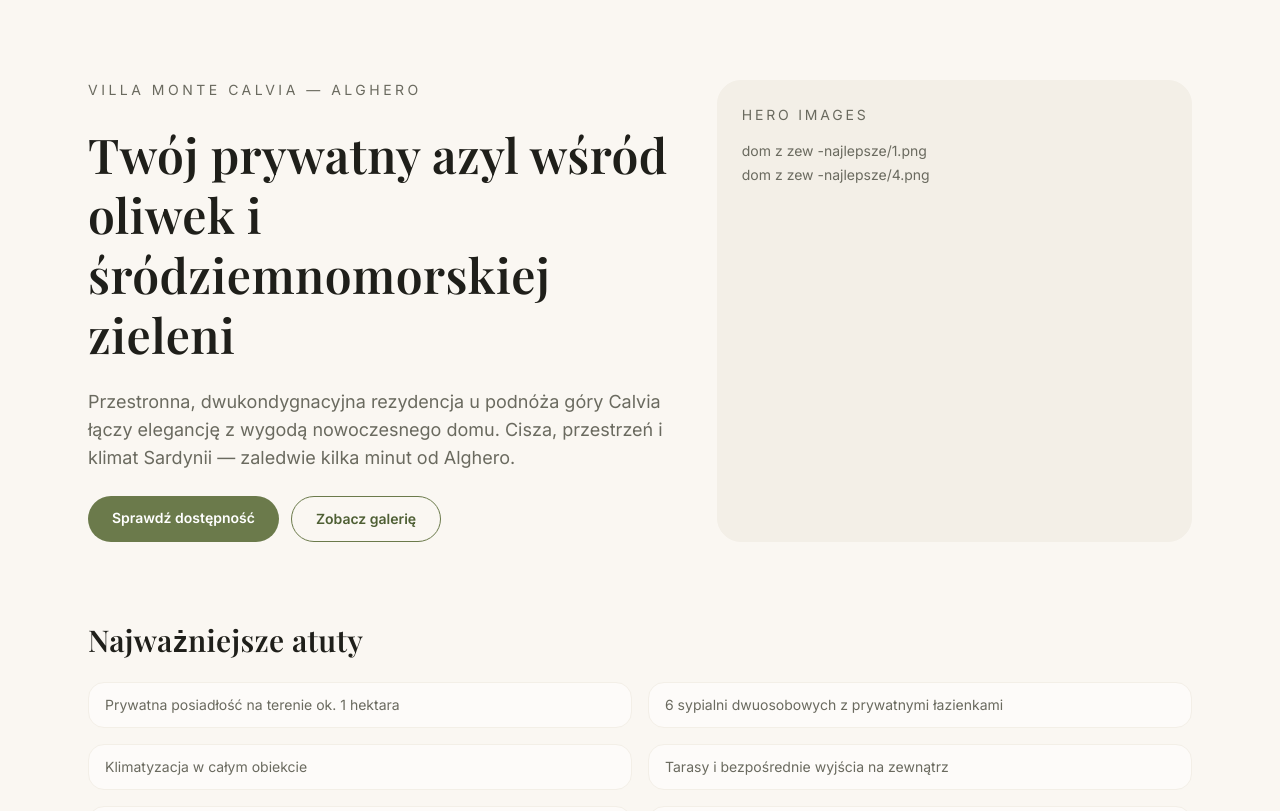
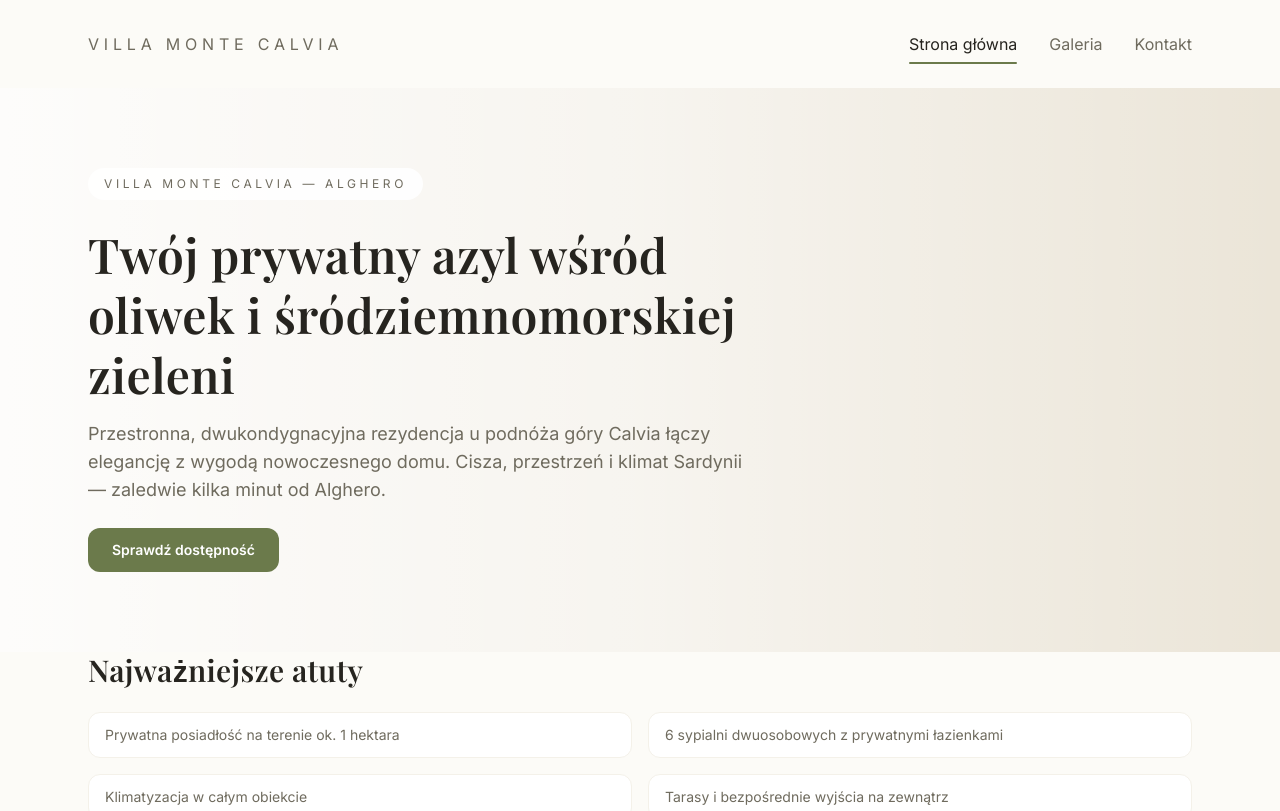
Before and after one commit to mabargiel/alghero-villa-site, a Next.js app in the folder app/: page / in a window 1280 px wide. Shown: the top 811 px of the page. Built offline with nearby package versions, Linux system fonts and the light colour scheme; a web font is replaced by a local one.

Commit message:
refine hero and gallery experience
Co-authored-by: Cursor <cursoragent@cursor.com>

```diff
--- /dev/null
+++ b/app/src/app/gallery/GalleryClient.tsx
@@ -0,0 +1,192 @@
+"use client";
+
+import {useEffect, useMemo, useState} from "react";
+import type {GalleryImage} from "@/lib/sanity/queries";
+
+type Props = {
+  images: GalleryImage[];
+};
+
+export default function GalleryClient({images}: Props) {
+  const [activeIndex, setActiveIndex] = useState<number | null>(null);
+  const [nextIndex, setNextIndex] = useState<number | null>(null);
+  const [isTransitioning, setIsTransitioning] = useState(false);
+  const [touchStartX, setTouchStartX] = useState<number | null>(null);
+
+  const hasLightbox = activeIndex !== null;
+  const activeImage = useMemo(
+    () => (activeIndex === null ? null : images[activeIndex]),
+    [activeIndex, images],
+  );
+  const nextImage = useMemo(
+    () => (nextIndex === null ? null : images[nextIndex]),
+    [nextIndex, images],
+  );
+
+  function openLightbox(index: number) {
+    setActiveIndex(index);
+  }
+
+  function closeLightbox() {
+    setActiveIndex(null);
+    setNextIndex(null);
+    setIsTransitioning(false);
+  }
+
+  function showImage(targetIndex: number) {
+    if (targetIndex < 0 || targetIndex >= images.length || isTransitioning) {
+      return;
+    }
+    setNextIndex(targetIndex);
+    setIsTransitioning(true);
+    window.setTimeout(() => {
+      setActiveIndex(targetIndex);
+      setNextIndex(null);
+      setIsTransitioning(false);
+    }, 220);
+  }
+
+  function showNext() {
+    if (activeIndex === null) return;
+    showImage((activeIndex + 1) % images.length);
+  }
+
+  function showPrev() {
+    if (activeIndex === null) return;
+    showImage((activeIndex - 1 + images.length) % images.length);
+  }
+
+  useEffect(() => {
+    if (!hasLightbox) return;
+
+    function onKeyDown(event: KeyboardEvent) {
+      if (event.key === "Escape") closeLightbox();
+      if (event.key === "ArrowRight") showNext();
+      if (event.key === "ArrowLeft") showPrev();
+    }
+
+    window.addEventListener("keydown", onKeyDown);
+    return () => window.removeEventListener("keydown", onKeyDown);
+  }, [hasLightbox, activeIndex]);
+
+  return (
+    <>
+      <div className="columns-1 gap-3 sm:columns-2 lg:columns-3">
+        {images.map((image, index) => {
+          const aspectRatio =
+            image.image.asset.metadata?.dimensions?.aspectRatio;
+          return (
+            <figure
+              key={image._key}
+              className="group mb-3 break-inside-avoid overflow-hidden rounded-xl border border-[var(--surface)] bg-white shadow-sm transition hover:shadow-md"
+            >
+              <button
+                className="block w-full text-left"
+                type="button"
+                onClick={() => openLightbox(index)}
+                aria-label="Open image"
+              >
+                <div
+                  className="w-full bg-[var(--surface)]"
+                  style={aspectRatio ? {aspectRatio} : undefined}
+                >
+                  {/* eslint-disable-next-line @next/next/no-img-element */}
+                  <img
+                    src={image.image.asset.url}
+                    alt={image.altText}
+                    className="h-full w-full object-cover transition duration-300 group-hover:scale-[1.01]"
+                    loading="lazy"
+                  />
+                </div>
+              </button>
+              {(image.title || image.caption) && (
+                <figcaption className="px-4 py-3 text-sm text-[var(--muted)]">
+                  {image.title || image.caption}
+                </figcaption>
+              )}
+            </figure>
+          );
+        })}
+      </div>
+
+      {hasLightbox && activeImage && (
+        <div
+          className="fixed inset-0 z-50 flex items-center justify-center bg-black/90 px-4 py-10 text-white"
+          role="dialog"
+          aria-modal="true"
+          onClick={closeLightbox}
+          onTouchStart={(event) => {
+            setTouchStartX(event.touches[0]?.clientX ?? null);
+          }}
+          onTouchEnd={(event) => {
+            if (touchStartX === null) return;
+            const touchEndX = event.changedTouches[0]?.clientX ?? touchStartX;
+            const deltaX = touchEndX - touchStartX;
+            if (deltaX > 50) showPrev();
+            if (deltaX < -50) showNext();
+            setTouchStartX(null);
+          }}
+        >
+          <div
+            className="relative w-full max-w-5xl"
+            onClick={(event) => event.stopPropagation()}
+          >
+            <div className="relative mx-auto flex max-h-[80vh] items-center justify-center">
+              {/* Active image */}
+              <div
+                className={`transition-opacity duration-200 ${
+                  isTransitioning ? "opacity-0" : "opacity-100"
+                }`}
+              >
+                {/* eslint-disable-next-line @next/next/no-img-element */}
+                <img
+                  src={activeImage.image.asset.url}
+                  alt={activeImage.altText}
+                  className="max-h-[80vh] w-auto rounded-2xl"
+                />
+              </div>
+
+              {/* Next image for cross-fade */}
+              {nextImage && (
+                <div className="absolute inset-0 flex items-center justify-center">
+                  {/* eslint-disable-next-line @next/next/no-img-element */}
+                  <img
+                    src={nextImage.image.asset.url}
+                    alt={nextImage.altText}
+                    className={`max-h-[80vh] w-auto rounded-2xl transition-opacity duration-200 ${
+                      isTransitioning ? "opacity-100" : "opacity-0"
+                    }`}
+                  />
+                </div>
+              )}
+            </div>
+
+
+            <button
+              className="absolute left-0 top-1/2 -translate-y-1/2 rounded-lg bg-white/10 px-4 py-2 text-sm transition hover:bg-white/20"
+              type="button"
+              onClick={showPrev}
+            >
+              ←
+            </button>
+            <button
+              className="absolute right-0 top-1/2 -translate-y-1/2 rounded-lg bg-white/10 px-4 py-2 text-sm transition hover:bg-white/20"
+              type="button"
+              onClick={showNext}
+            >
+              →
+            </button>
+            <button
+              className="absolute right-0 top-0 rounded-lg bg-white/10 px-3 py-1 text-sm transition hover:bg-white/20"
+              type="button"
+              onClick={closeLightbox}
+              aria-label="Close"
+            >
+              ✕
+            </button>
+          </div>
+        </div>
+      )}
+    </>
+  );
+}
--- a/app/src/app/gallery/page.tsx
+++ b/app/src/app/gallery/page.tsx
@@ -1,4 +1,5 @@
 import {getGallery} from "@/lib/sanity/queries";
+import GalleryClient from "./GalleryClient";
 
 export default async function GalleryPage() {
   const gallery = await getGallery();
@@ -23,36 +24,7 @@ export default async function GalleryPage() {
           Dodaj zdjęcia w Sanity Studio, aby pojawiły się w galerii.
         </div>
       ) : (
-        <div className="columns-1 gap-6 sm:columns-2 lg:columns-3">
-          {images.map((image) => {
-            const aspectRatio =
-              image.image.asset.metadata?.dimensions?.aspectRatio;
-            return (
-              <figure
-                key={image._key}
-                className="mb-6 break-inside-avoid overflow-hidden rounded-2xl border border-[var(--surface)] bg-white/70"
-              >
-                <div
-                  className="w-full bg-[var(--surface)]"
-                  style={aspectRatio ? {aspectRatio} : undefined}
-                >
-                  {/* eslint-disable-next-line @next/next/no-img-element */}
-                  <img
-                    src={image.image.asset.url}
-                    alt={image.altText}
-                    className="h-full w-full object-cover"
-                    loading="lazy"
-                  />
-                </div>
-                {(image.title || image.caption) && (
-                  <figcaption className="px-4 py-3 text-sm text-[var(--muted)]">
-                    {image.title || image.caption}
-                  </figcaption>
-                )}
-              </figure>
-            );
-          })}
-        </div>
+        <GalleryClient images={images} />
       )}
     </main>
   );
--- a/app/src/app/globals.css
+++ b/app/src/app/globals.css
@@ -1,10 +1,11 @@
 @import "tailwindcss";
 
 :root {
-  --background: #faf7f2;
-  --foreground: #1f1f1a;
-  --muted: #6a6a5f;
-  --surface: #f3efe7;
+  --background: #fcfbf7;
+  --foreground: #26241f;
+  --muted: #6f6b5e;
+  --surface: #f4f1e9;
+  --surface-strong: #ebe5d8;
   --accent: #6b7a4b;
   --accent-strong: #4e5f34;
 }
@@ -14,18 +15,13 @@
   --color-foreground: var(--foreground);
   --color-muted: var(--muted);
   --color-surface: var(--surface);
+  --color-surface-strong: var(--surface-strong);
   --color-accent: var(--accent);
   --color-accent-strong: var(--accent-strong);
   --font-sans: var(--font-inter);
   --font-serif: var(--font-playfair);
 }
 
-@media (prefers-color-scheme: dark) {
-  :root {
-    --background: #0a0a0a;
-    --foreground: #ededed;
-  }
-}
 
 body {
   background: var(--background);
--- a/app/src/app/layout.tsx
+++ b/app/src/app/layout.tsx
@@ -1,5 +1,6 @@
 import type { Metadata } from "next";
 import { Inter, Playfair_Display } from "next/font/google";
+import TopNav from "@/components/TopNav";
 import "./globals.css";
 
 const inter = Inter({
@@ -31,6 +32,7 @@ export default function RootLayout({
       <body
         className={`${inter.variable} ${playfair.variable} antialiased`}
       >
+        <TopNav />
         {children}
       </body>
     </html>
--- a/app/src/app/page.tsx
+++ b/app/src/app/page.tsx
@@ -30,7 +30,7 @@ function SectionPlaceholder({
   files: string[];
 }) {
   return (
-    <div className="rounded-3xl border border-[var(--surface)] bg-[var(--surface)] p-6">
+    <div className="rounded-2xl border border-[var(--surface)] bg-[var(--surface)] p-6">
       <p className="text-sm uppercase tracking-[0.2em] text-[var(--muted)]">
         {label}
       </p>
@@ -46,35 +46,32 @@ function SectionPlaceholder({
 export default function HomePage() {
   return (
     <main className="bg-[var(--background)] text-[var(--foreground)]">
-      <section className="mx-auto grid min-h-[70vh] max-w-6xl gap-12 px-6 py-20 md:grid-cols-[1.1fr_0.9fr]">
-        <div className="flex flex-col justify-center gap-6">
-          <p className="text-sm uppercase tracking-[0.25em] text-[var(--muted)]">
+      <section className="relative min-h-[70vh] w-full overflow-hidden">
+        <div className="absolute inset-0 bg-[var(--surface-strong)]" />
+        <div className="absolute inset-0 bg-gradient-to-r from-white/90 via-white/60 to-transparent" />
+        <div className="relative z-10 mx-auto flex min-h-[70vh] max-w-6xl items-center px-6 py-20">
+          <div className="max-w-2xl">
+            <div className="inline-flex items-center gap-2 rounded-full bg-white/90 px-4 py-2 text-xs uppercase tracking-[0.3em] text-[var(--muted)]">
               Villa Monte Calvia — Alghero
-          </p>
-          <h1 className="text-4xl font-semibold leading-tight md:text-5xl">
+            </div>
+            <h1 className="mt-6 text-4xl font-semibold leading-tight md:text-5xl">
               Twój prywatny azyl wśród oliwek i śródziemnomorskiej zieleni
             </h1>
-          <p className="text-base text-[var(--muted)] md:text-lg">
+            <p className="mt-4 text-base text-[var(--muted)] md:text-lg">
               Przestronna, dwukondygnacyjna rezydencja u podnóża góry Calvia łączy
               elegancję z wygodą nowoczesnego domu. Cisza, przestrzeń i klimat
               Sardynii — zaledwie kilka minut od Alghero.
             </p>
-          <div className="flex flex-wrap gap-3">
+            <div className="mt-6 flex flex-wrap gap-3">
               <a
-              className="rounded-full bg-[var(--accent)] px-6 py-3 text-sm font-semibold text-white transition hover:bg-[var(--accent-strong)]"
+                className="rounded-xl bg-[var(--accent)] px-6 py-3 text-sm font-semibold text-white transition hover:bg-[var(--accent-strong)]"
                 href="/contact"
               >
                 Sprawdź dostępność
               </a>
-            <a
-              className="rounded-full border border-[var(--accent)] px-6 py-3 text-sm font-semibold text-[var(--accent-strong)] transition hover:border-[var(--accent-strong)]"
-              href="/gallery"
-            >
-              Zobacz galerię
-            </a>
             </div>
           </div>
-        <SectionPlaceholder label="Hero images" files={sectionImages.hero} />
+        </div>
       </section>
 
       <section className="mx-auto max-w-6xl px-6 pb-16">
@@ -85,7 +82,7 @@ export default function HomePage() {
           {highlights.map((item) => (
             <li
               key={item}
-              className="rounded-2xl border border-[var(--surface)] bg-white/60 px-4 py-3 text-sm text-[var(--muted)]"
+              className="rounded-xl border border-[var(--surface)] bg-white px-4 py-3 text-sm text-[var(--muted)]"
             >
               {item}
             </li>
@@ -174,7 +171,7 @@ export default function HomePage() {
           {amenities.map((item) => (
             <li
               key={item}
-              className="rounded-2xl border border-[var(--surface)] bg-white/60 px-4 py-3 text-sm text-[var(--muted)]"
+              className="rounded-xl border border-[var(--surface)] bg-white px-4 py-3 text-sm text-[var(--muted)]"
             >
               {item}
             </li>
@@ -183,7 +180,7 @@ export default function HomePage() {
       </section>
 
       <section className="mx-auto max-w-6xl px-6 pb-24">
-        <div className="rounded-3xl bg-[var(--surface)] p-10 text-center">
+        <div className="rounded-2xl bg-[var(--surface)] p-10 text-center">
           <h2 className="text-2xl font-semibold md:text-3xl">
             Zapraszamy do Villa Monte Calvia
           </h2>
@@ -192,7 +189,7 @@ export default function HomePage() {
             prywatność i śródziemnomorski styl życia.
           </p>
           <a
-            className="mt-6 inline-flex rounded-full bg-[var(--accent)] px-6 py-3 text-sm font-semibold text-white transition hover:bg-[var(--accent-strong)]"
+            className="mt-6 inline-flex rounded-xl bg-[var(--accent)] px-6 py-3 text-sm font-semibold text-white transition hover:bg-[var(--accent-strong)]"
             href="/contact"
           >
             Skontaktuj się z nami
--- /dev/null
+++ b/app/src/components/TopNav.tsx
@@ -0,0 +1,45 @@
+"use client";
+
+import Link from "next/link";
+import { usePathname } from "next/navigation";
+
+const navItems = [
+  { href: "/", label: "Strona główna" },
+  { href: "/gallery", label: "Galeria" },
+  { href: "/contact", label: "Kontakt" },
+];
+
+export default function TopNav() {
+  const pathname = usePathname();
+
+  return (
+    <header className="mx-auto flex w-full max-w-6xl items-center justify-between px-6 py-8">
+      <div className="text-base uppercase tracking-[0.3em] text-[var(--muted)]">
+        Villa Monte Calvia
+      </div>
+      <nav className="flex items-center gap-8 text-base text-[var(--muted)]">
+        {navItems.map((item) => {
+          const isActive = pathname === item.href;
+          return (
+            <Link
+              key={item.href}
+              href={item.href}
+              className={`relative transition ${
+                isActive
+                  ? "text-[var(--foreground)]"
+                  : "hover:text-[var(--foreground)]"
+              }`}
+            >
+              {item.label}
+              <span
+                className={`absolute -bottom-2 left-0 h-[2px] w-full rounded-full bg-[var(--accent)] transition ${
+                  isActive ? "opacity-100" : "opacity-0"
+                }`}
+              />
+            </Link>
+          );
+        })}
+      </nav>
+    </header>
+  );
+}
--- a/app/src/lib/sanity/client.ts
+++ b/app/src/lib/sanity/client.ts
@@ -1,9 +1,10 @@
 import {createClient} from '@sanity/client'
-import {sanityDataset, sanityProjectId} from './env'
+import {sanityDataset, sanityProjectId, sanityReadToken} from './env'
 
 export const sanityClient = createClient({
   projectId: sanityProjectId,
   dataset: sanityDataset,
   apiVersion: '2024-10-01',
-  useCdn: true,
+  useCdn: sanityReadToken.length === 0,
+  token: sanityReadToken || undefined,
 })
--- a/app/src/lib/sanity/env.ts
+++ b/app/src/lib/sanity/env.ts
@@ -1,3 +1,4 @@
 export const sanityProjectId =
   process.env.NEXT_PUBLIC_SANITY_PROJECT_ID || ""
 export const sanityDataset = process.env.NEXT_PUBLIC_SANITY_DATASET || "dev"
+export const sanityReadToken = process.env.SANITY_READ_TOKEN || ""
--- a/app/src/lib/sanity/queries.ts
+++ b/app/src/lib/sanity/queries.ts
@@ -2,8 +2,6 @@ import {sanityClient} from './client'
 
 export type GalleryImage = {
   _key: string
-  title?: string
-  caption?: string
   altText: string
   image: {
     asset: {
@@ -22,18 +20,14 @@ export type GalleryImage = {
 
 export type Gallery = {
   _id: string
-  title?: string
   images: GalleryImage[]
 }
 
 const galleryQuery = `
   *[_type == "gallery"][0]{
     _id,
-    title,
     images[] {
       _key,
-      title,
-      caption,
       altText,
       image {
         asset->{
```
Also changed, not shown: app/src/app/contact/page.tsx (+8 -8 lines), 2 other files (tests, documents, lock files or other folders). Lines whose indentation alone changed are shown as unchanged.
